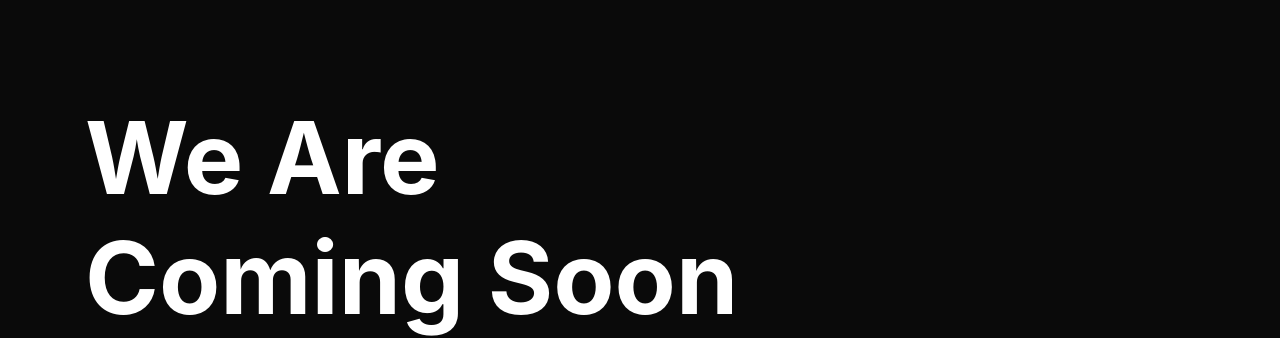
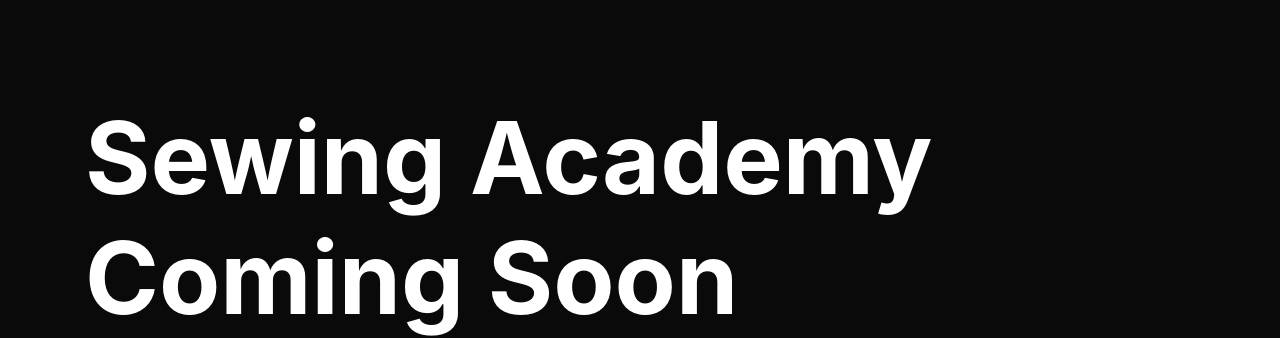
Before and after one commit to The-Make-Spot/ComingSoonPage, a plain HTML site: page index.html in a window 1280 px wide. Shown: the part 472-810 px from the top of the page. Drawn offline with nearby package versions, Linux system fonts and the light colour scheme; files whose address does not match are found by name; a web font is replaced by a local one.

Commit message:
a few updates

```diff
--- a/index.html
+++ b/index.html
@@ -72,7 +72,7 @@
                             <div class="col-xl-12">
                                 <!-- heading start  -->
                                 <div class="heading">
-                                    <h1 class="text-white wow fadeInUp" data-wow-delay=".2s">We Are <br> Coming Soon</h1>
+                                    <h1 class="text-white wow fadeInUp" data-wow-delay=".2s">Sewing Academy <br> Coming Soon</h1>
                                 </div>
                                 <!-- heading end  -->
                             </div>
```
Also changed, not shown: assets/images/Logo - Banner - Pink on BLACK!.png (deleted), assets/images/logo.png, assets/images/logo_old.png (added).
